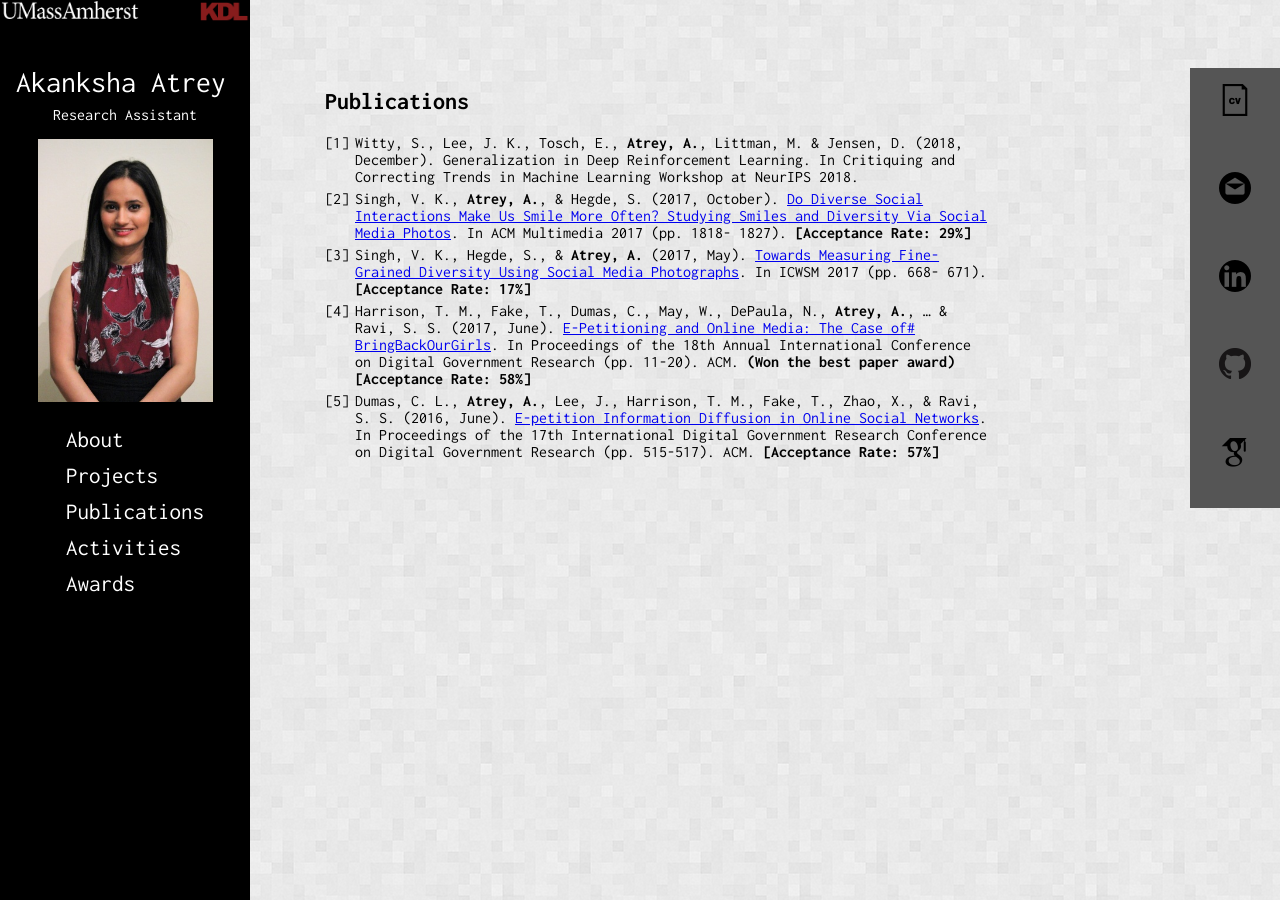
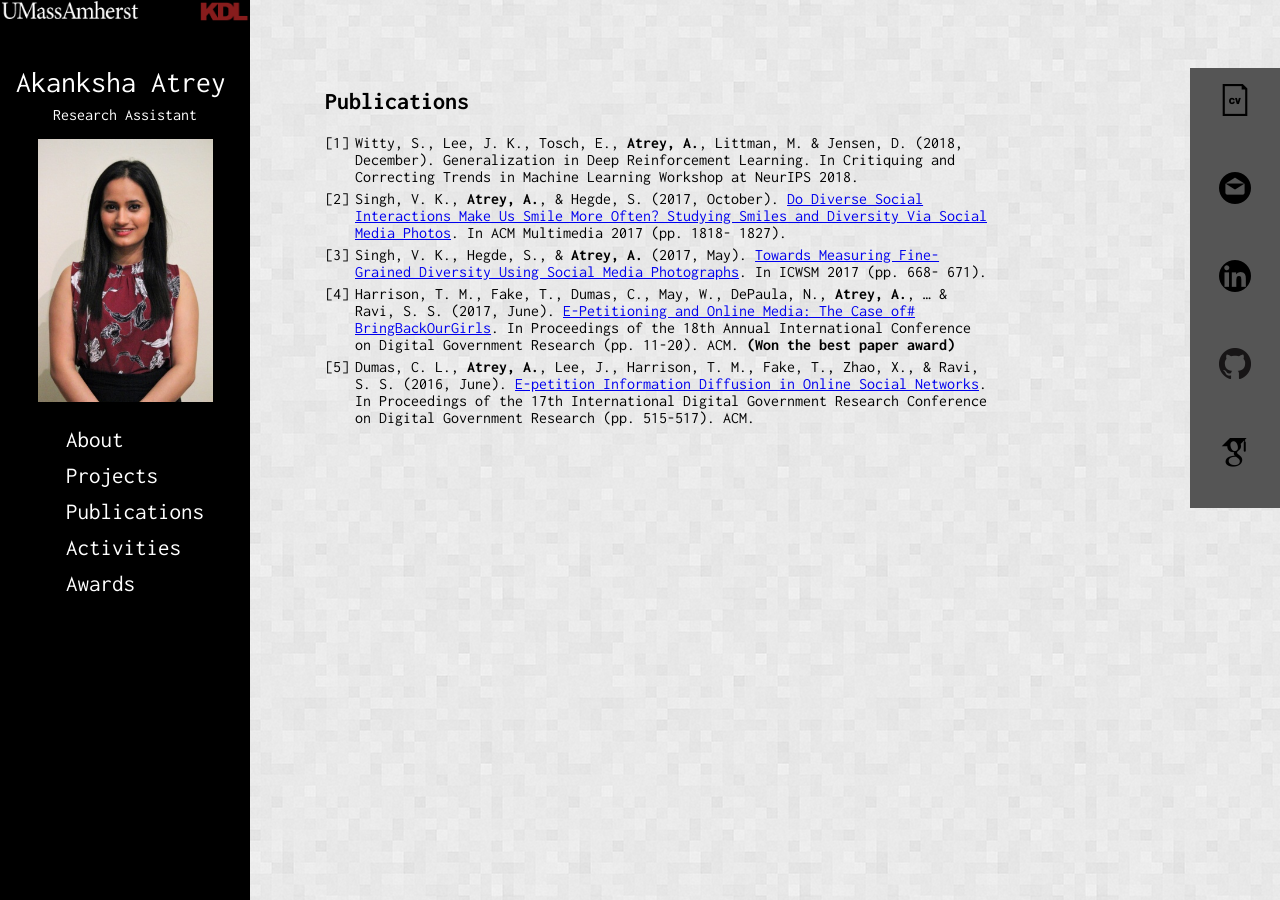
Before and after one commit to akanksha-atrey/akanksha-atrey.github.io, a Jekyll site: the page built from publications.md, in a window 1280 px wide and 900 px high. Built offline with Jekyll 4.4.1, drawn with Linux system fonts in a browser that asks for light colours; our own code applies the rules of GitHub Pages for plain Markdown files.

Commit message:
minor changes

```diff
--- a/publications.md
+++ b/publications.md
@@ -5,9 +5,9 @@ layout: default
 ## Publications
 
 1. Witty, S., Lee, J. K., Tosch, E., **Atrey, A.**, Littman, M. & Jensen, D. (2018, December). Generalization in Deep Reinforcement Learning. In Critiquing and Correcting Trends in Machine Learning Workshop at NeurIPS 2018.
-2. Singh, V. K., **Atrey, A.**, & Hegde, S. (2017, October). [Do Diverse Social Interactions Make Us Smile More Often? Studying Smiles and Diversity Via Social Media Photos](https://wp.comminfo.rutgers.edu/vsingh/wp-content/uploads/sites/110/2017/10/ACMMM_Singh_Diversity_Smile.pdf). In ACM Multimedia 2017 (pp. 1818- 1827). **[Acceptance Rate: 29%]**
-3. Singh, V. K., Hegde, S., & **Atrey, A.** (2017, May). [Towards Measuring Fine-Grained Diversity Using Social Media Photographs](https://pdfs.semanticscholar.org/e60b/a225993d2ae438dec5bb6918b29d3e344006.pdf). In ICWSM 2017 (pp. 668- 671). **[Acceptance Rate: 17%]**
-4. Harrison, T. M., Fake, T., Dumas, C., May, W., DePaula, N., **Atrey, A.**, ... & Ravi, S. S. (2017, June). [E-Petitioning and Online Media: The Case of# BringBackOurGirls](https://dl.acm.org/citation.cfm?id=3085320). In Proceedings of the 18th Annual International Conference on Digital Government Research (pp. 11-20). ACM. **(Won the best paper award)** **[Acceptance Rate: 58%]**
-5. Dumas, C. L., **Atrey, A.**, Lee, J., Harrison, T. M., Fake, T., Zhao, X., & Ravi, S. S. (2016, June). [E-petition Information Diffusion in Online Social Networks](https://dl.acm.org/citation.cfm?id=2912227). In Proceedings of the 17th International Digital Government Research Conference on Digital Government Research (pp. 515-517). ACM. **[Acceptance Rate: 57%]**
+2. Singh, V. K., **Atrey, A.**, & Hegde, S. (2017, October). [Do Diverse Social Interactions Make Us Smile More Often? Studying Smiles and Diversity Via Social Media Photos](https://wp.comminfo.rutgers.edu/vsingh/wp-content/uploads/sites/110/2017/10/ACMMM_Singh_Diversity_Smile.pdf). In ACM Multimedia 2017 (pp. 1818- 1827). <!---  **[Acceptance Rate: 29%]** --->
+3. Singh, V. K., Hegde, S., & **Atrey, A.** (2017, May). [Towards Measuring Fine-Grained Diversity Using Social Media Photographs](https://pdfs.semanticscholar.org/e60b/a225993d2ae438dec5bb6918b29d3e344006.pdf). In ICWSM 2017 (pp. 668- 671). <!--- **[Acceptance Rate: 17%]** --->
+4. Harrison, T. M., Fake, T., Dumas, C., May, W., DePaula, N., **Atrey, A.**, ... & Ravi, S. S. (2017, June). [E-Petitioning and Online Media: The Case of# BringBackOurGirls](https://dl.acm.org/citation.cfm?id=3085320). In Proceedings of the 18th Annual International Conference on Digital Government Research (pp. 11-20). ACM. **(Won the best paper award)** <!--- **[Acceptance Rate: 58%]** --->
+5. Dumas, C. L., **Atrey, A.**, Lee, J., Harrison, T. M., Fake, T., Zhao, X., & Ravi, S. S. (2016, June). [E-petition Information Diffusion in Online Social Networks](https://dl.acm.org/citation.cfm?id=2912227). In Proceedings of the 17th International Digital Government Research Conference on Digital Government Research (pp. 515-517). ACM. <!--- **[Acceptance Rate: 57%]** --->
 
 ---
```
Also changed, not shown: index.md (+1 -1 lines).
